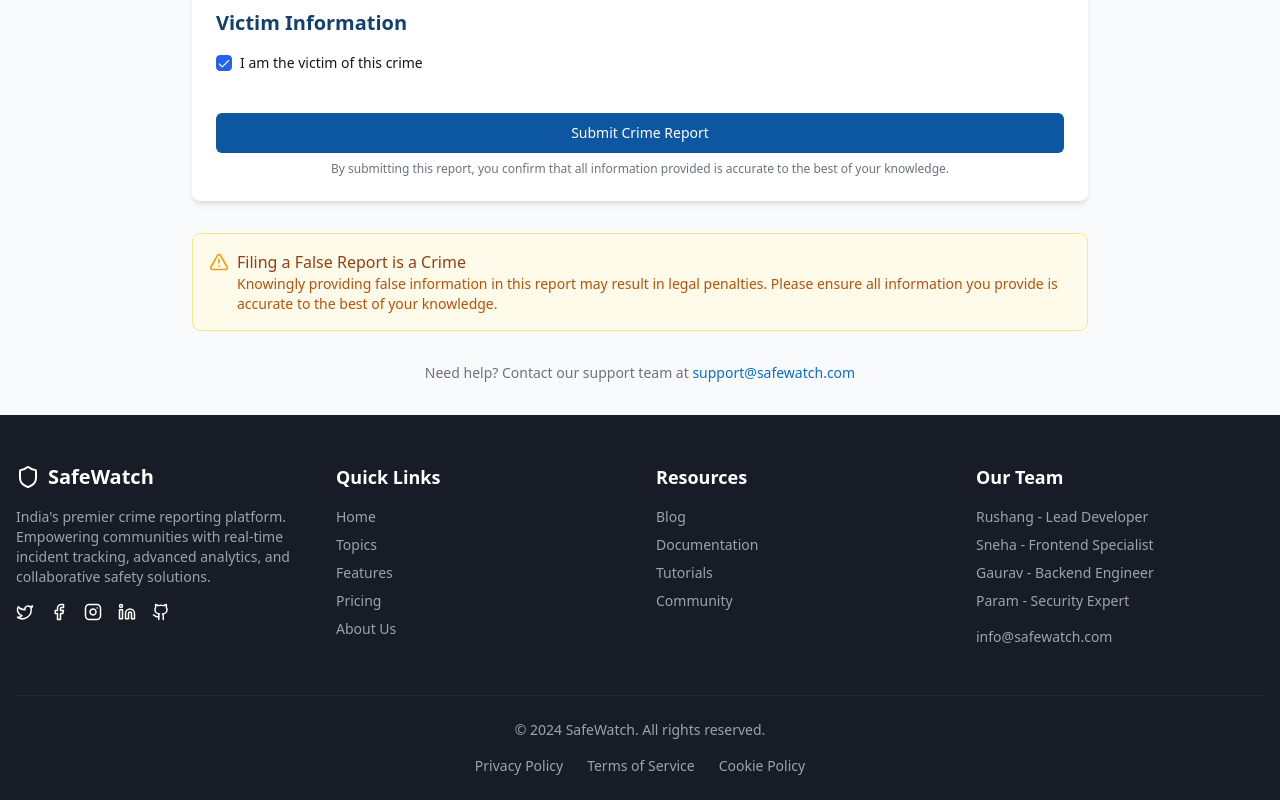
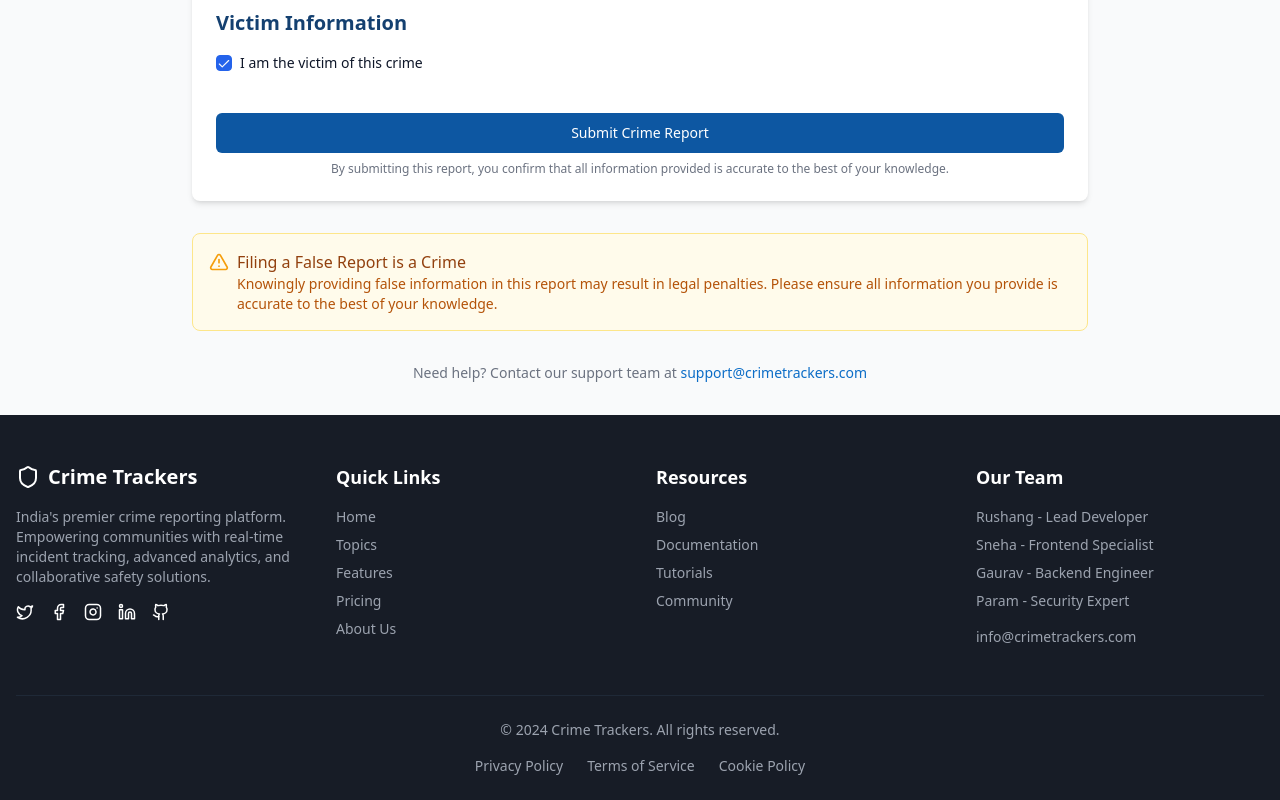
Before and after one commit to Sneha25-bit/blue-guardian-report, a React (Vite) app: page /report in a window 1280 px wide. Shown: the part 1112-1912 px from the top of the page. Built offline with nearby package versions, Linux system fonts and the light colour scheme.

Commit message:
Rename website to "Crime Trackers"

```diff
--- a/index.html
+++ b/index.html
@@ -1,14 +1,15 @@
+
 <!DOCTYPE html>
 <html lang="en">
   <head>
     <meta charset="UTF-8" />
     <meta name="viewport" content="width=device-width, initial-scale=1.0" />
-    <title>blue-guardian-report</title>
-    <meta name="description" content="Lovable Generated Project" />
+    <title>Crime Trackers</title>
+    <meta name="description" content="Report crimes safely and securely" />
     <meta name="author" content="Lovable" />
 
-    <meta property="og:title" content="blue-guardian-report" />
-    <meta property="og:description" content="Lovable Generated Project" />
+    <meta property="og:title" content="Crime Trackers" />
+    <meta property="og:description" content="Report crimes safely and securely" />
     <meta property="og:type" content="website" />
     <meta property="og:image" content="https://lovable.dev/opengraph-image-p98pqg.png" />
 
--- a/src/components/Footer.tsx
+++ b/src/components/Footer.tsx
@@ -11,7 +11,7 @@ const Footer = () => {
           <div className="flex flex-col items-center md:items-start">
             <div className="flex items-center space-x-2 mb-4">
               <Shield className="h-6 w-6" />
-              <span className="text-xl font-bold">SafeWatch</span>
+              <span className="text-xl font-bold">Crime Trackers</span>
             </div>
             <p className="text-sm text-center md:text-left text-gray-400 max-w-xs">
               India's premier crime reporting platform. Empowering communities with real-time incident tracking, advanced analytics, and collaborative safety solutions.
@@ -57,12 +57,12 @@ const Footer = () => {
               <li>Gaurav - Backend Engineer</li>
               <li>Param - Security Expert</li>
             </ul>
-            <p className="mt-4 text-sm text-gray-400">info@safewatch.com</p>
+            <p className="mt-4 text-sm text-gray-400">info@crimetrackers.com</p>
           </div>
         </div>
 
         <div className="mt-12 pt-6 border-t border-gray-800 text-center text-sm text-gray-400">
-          <p>© 2024 SafeWatch. All rights reserved.</p>
+          <p>© 2024 Crime Trackers. All rights reserved.</p>
           <div className="flex justify-center space-x-6 mt-4">
             <Link to="/privacy-policy" className="hover:text-white">Privacy Policy</Link>
             <Link to="/terms-of-service" className="hover:text-white">Terms of Service</Link>
--- a/src/components/Header.tsx
+++ b/src/components/Header.tsx
@@ -9,7 +9,7 @@ const Header = () => {
         <div className="flex items-center justify-between">
           <Link to="/" className="flex items-center space-x-2">
             <Shield className="h-8 w-8" />
-            <span className="text-xl font-bold">SafeWatch</span>
+            <span className="text-xl font-bold">Crime Trackers</span>
           </Link>
 
           <nav className="hidden md:flex items-center space-x-6">
--- a/src/pages/Index.tsx
+++ b/src/pages/Index.tsx
@@ -85,7 +85,7 @@ const Index = () => {
         <section className="py-16 bg-white">
           <div className="container mx-auto px-4 md:px-6">
             <div className="text-center mb-12">
-              <h2 className="text-3xl font-bold text-safewatch-900">How SafeWatch Works</h2>
+              <h2 className="text-3xl font-bold text-safewatch-900">How Crime Trackers Works</h2>
               <p className="text-lg text-gray-600 mt-3 max-w-2xl mx-auto">
                 Our platform makes crime reporting simple, secure, and effective for communities across India.
               </p>
@@ -138,7 +138,7 @@ const Index = () => {
               <div className="space-y-6">
                 <h2 className="text-3xl font-bold text-safewatch-900">Making Communities Safer Together</h2>
                 <p className="text-gray-600">
-                  Since our inception, SafeWatch has helped thousands of citizens report crimes and worked with local authorities to resolve issues quickly and efficiently.
+                  Since our inception, Crime Trackers has helped thousands of citizens report crimes and worked with local authorities to resolve issues quickly and efficiently.
                 </p>
                 <ul className="space-y-4">
                   <li className="flex">
--- a/src/pages/Report.tsx
+++ b/src/pages/Report.tsx
@@ -46,7 +46,7 @@ const Report = () => {
             </div>
 
             <div className="text-center text-sm text-gray-500">
-              <p>Need help? Contact our support team at <a href="mailto:support@safewatch.com" className="text-safewatch-600 hover:underline">support@safewatch.com</a></p>
+              <p>Need help? Contact our support team at <a href="mailto:support@crimetrackers.com" className="text-safewatch-600 hover:underline">support@crimetrackers.com</a></p>
             </div>
           </div>
         </div>
```
